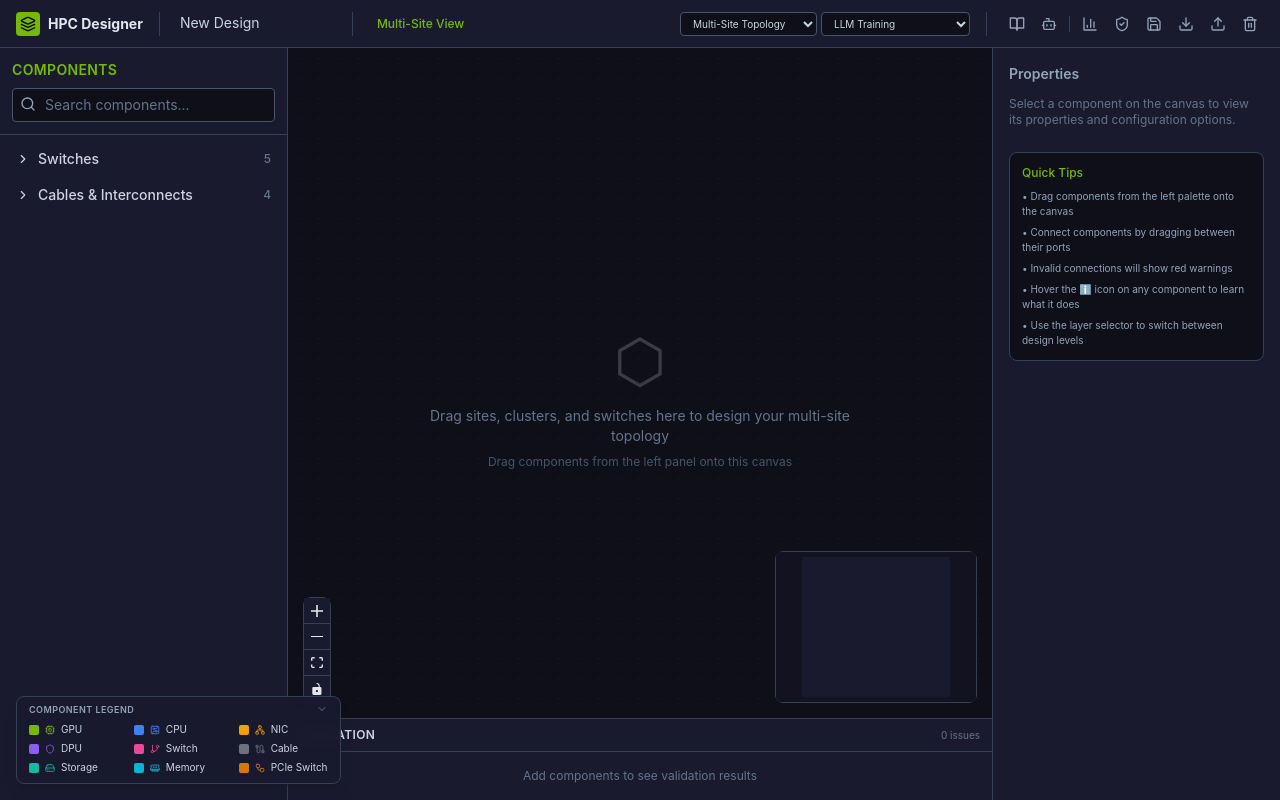
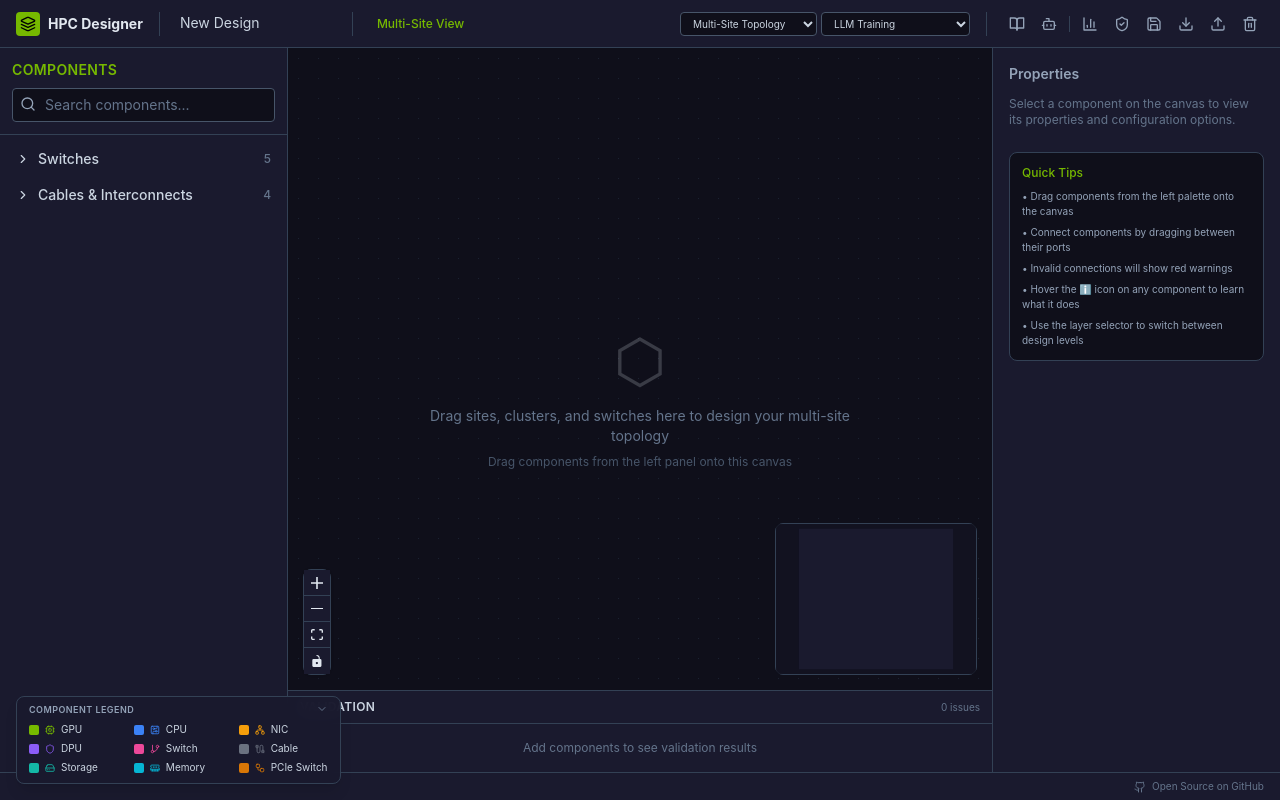
Before and after one commit to mondok/HPC-Designer, a React (Vite) app: page / in a window 1280 px wide. Built offline with nearby package versions, Linux system fonts and the light colour scheme; the HTML template or start-up script is replaced by a standard one.

Commit message:
Clean up the server prompt, add necess ary links and licenses

```diff
--- a/src/App.tsx
+++ b/src/App.tsx
@@ -19,6 +19,7 @@ import {
   Bot,
   BookOpen,
   X,
+  Github,
 } from 'lucide-react';
 
 const LAYER_LABELS: Record<DesignLayer, string> = {
@@ -462,6 +463,19 @@ export default function App() {
           {showAIChat && <AIChatPanel onClose={() => setShowAIChat(false)} />}
         </div>
 
+        {/* Footer */}
+        <footer className="h-7 bg-nvidia-dark border-t border-slate-700 flex items-center justify-end px-4 flex-shrink-0">
+          <a
+            href="https://github.com/mondok/HPC-Designer"
+            target="_blank"
+            rel="noopener noreferrer"
+            className="flex items-center gap-1.5 text-[10px] text-slate-500 hover:text-slate-300 transition-colors"
+          >
+            <Github size={12} />
+            Open Source on GitHub
+          </a>
+        </footer>
+
         {showRefArchs && (
           <ReferenceArchitectureModal
             archs={referenceArchitectures}
```
Also changed, not shown: server.js (+22 -1 lines), 2 other files (tests, documents, lock files or other folders).
